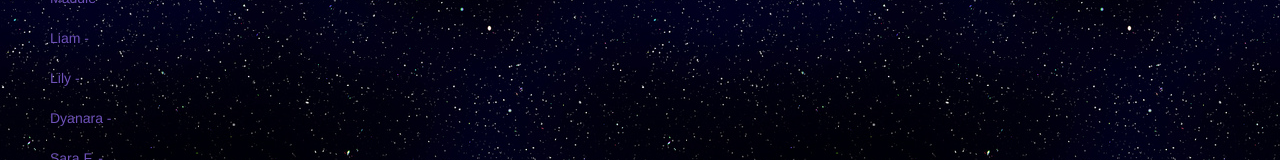
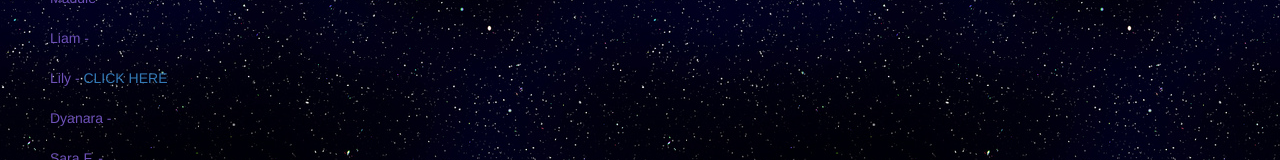
Before and after one commit to class2018/fishtextures.github.io, a plain HTML site: page monster.html in a window 1280 px wide. Shown: the part 291-451 px from the top of the page. Drawn offline with nearby package versions, Linux system fonts and the light colour scheme.

Commit message:
Update monster.html

```diff
--- a/monster.html
+++ b/monster.html
@@ -58,7 +58,7 @@
     Liam -
   <br/>
   <br/>
-    Lily -
+    Lily - <a href="./Lily.pdf">CLICK HERE</a>
   <br/>
   <br/>
     Dyanara -
```
